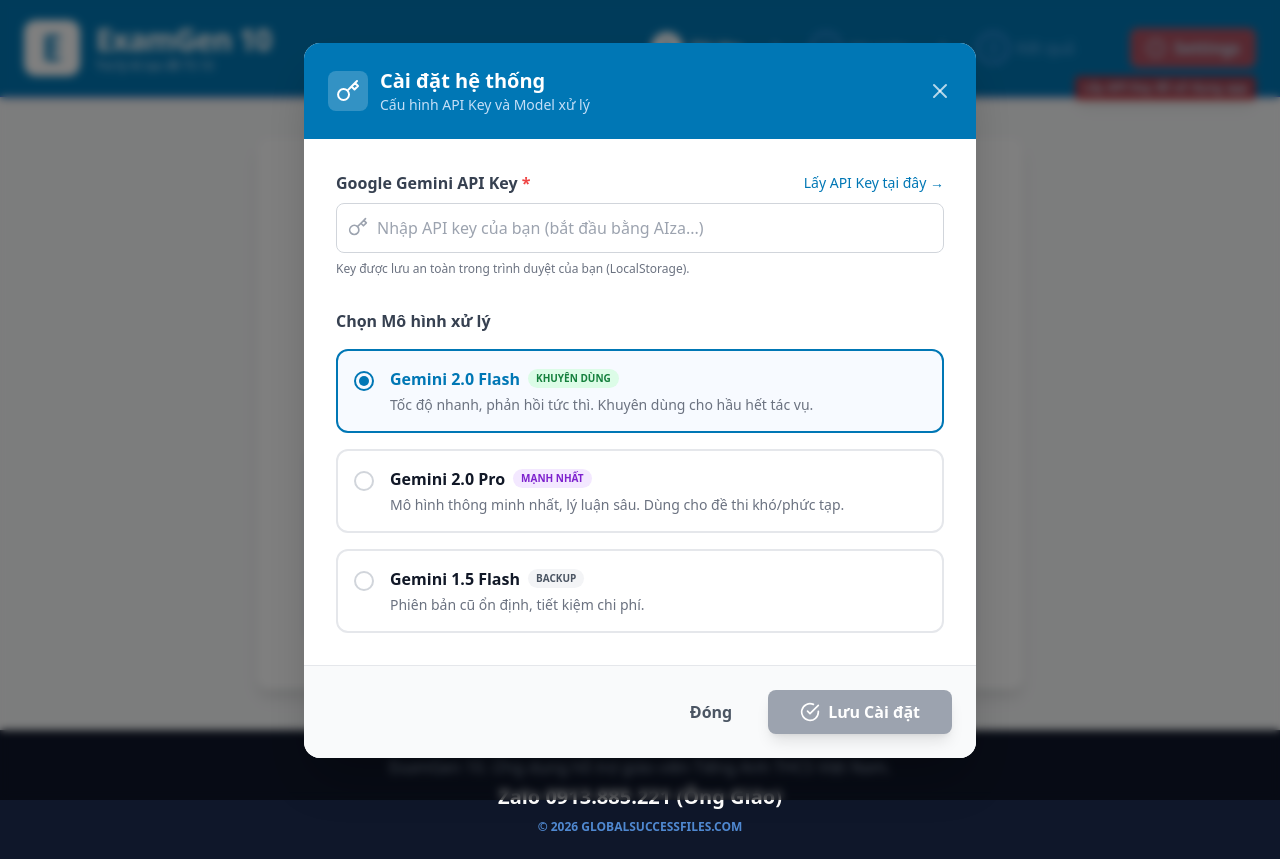
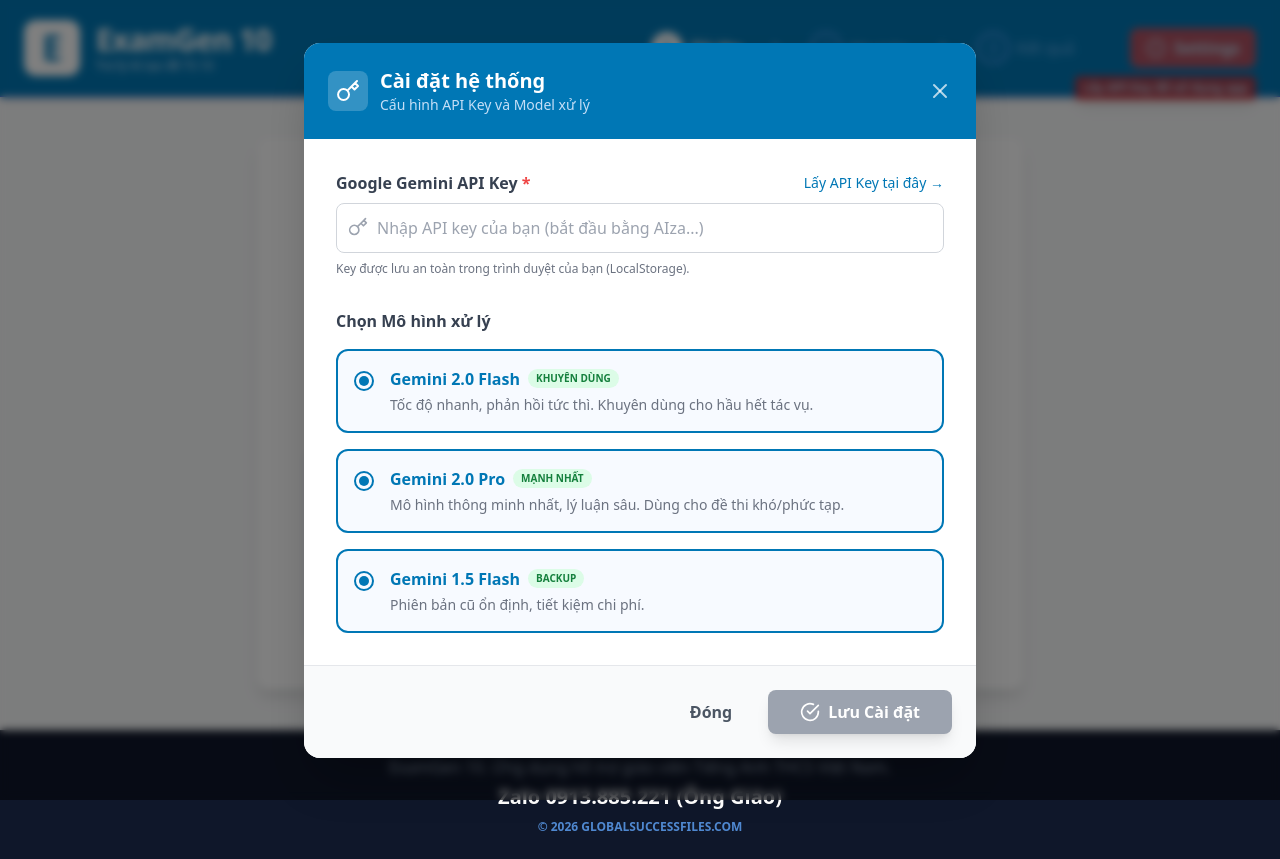
Before and after one commit to bepnhatui247/exam10gen, a React (Vite) app: page / in a window 1280 px wide. Built offline with nearby package versions, Linux system fonts and the light colour scheme.

Commit message:
Update types.ts

```diff
--- a/types.ts
+++ b/types.ts
@@ -6,9 +6,9 @@
 }
 
 export enum GeminiModel {
-  AMBITIOUS_FLASH = 'gemini-3-flash-preview',
-  PRO = 'gemini-3-pro-preview',
-  FLASH_LEGACY = 'gemini-2.5-flash'
+  FLASH_3 = 'gemini-3-flash-preview',
+  PRO_3 = 'gemini-3-pro-preview',
+  FLASH_25 = 'gemini-2.5-flash'
 }
 
 export enum QuestionLevel {
```
